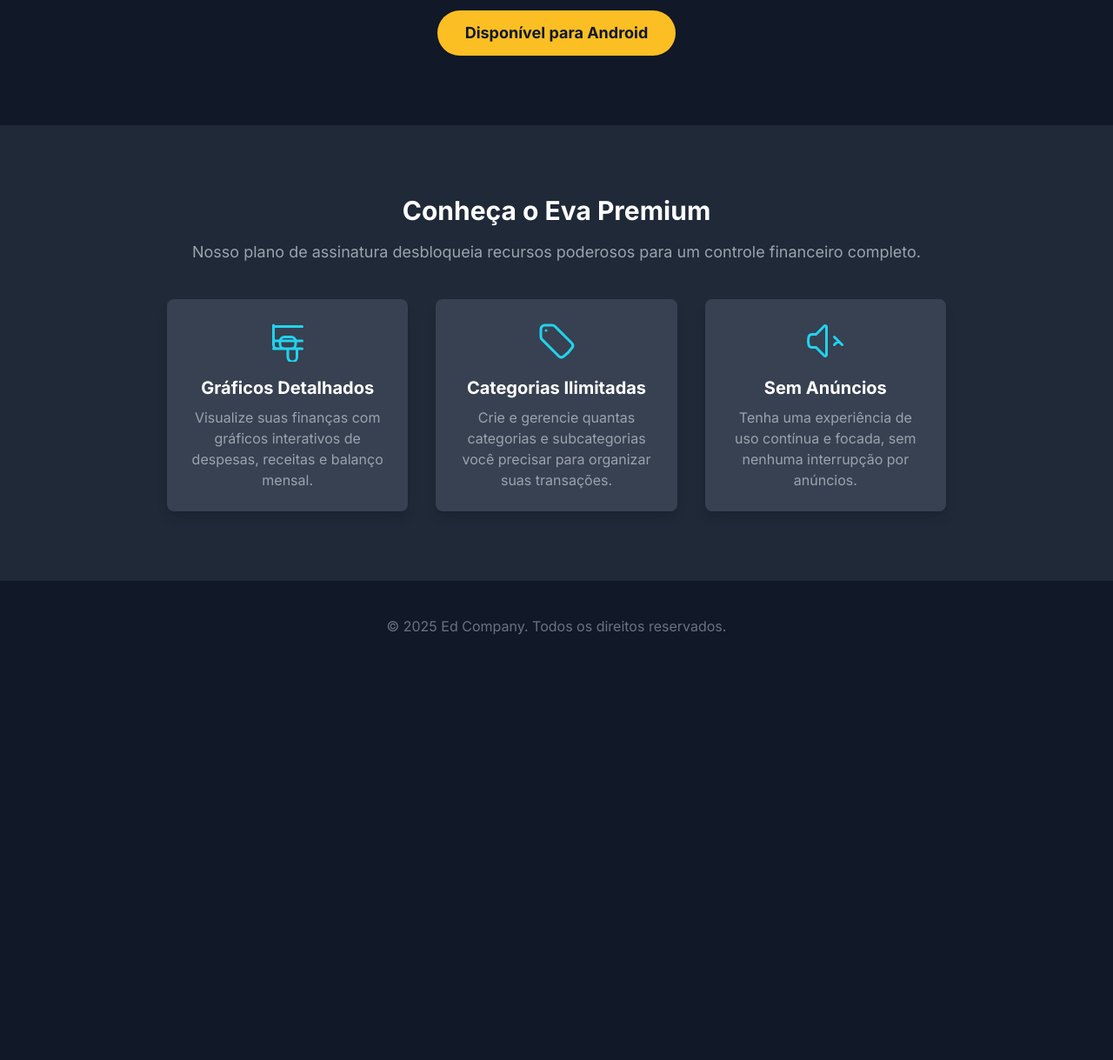
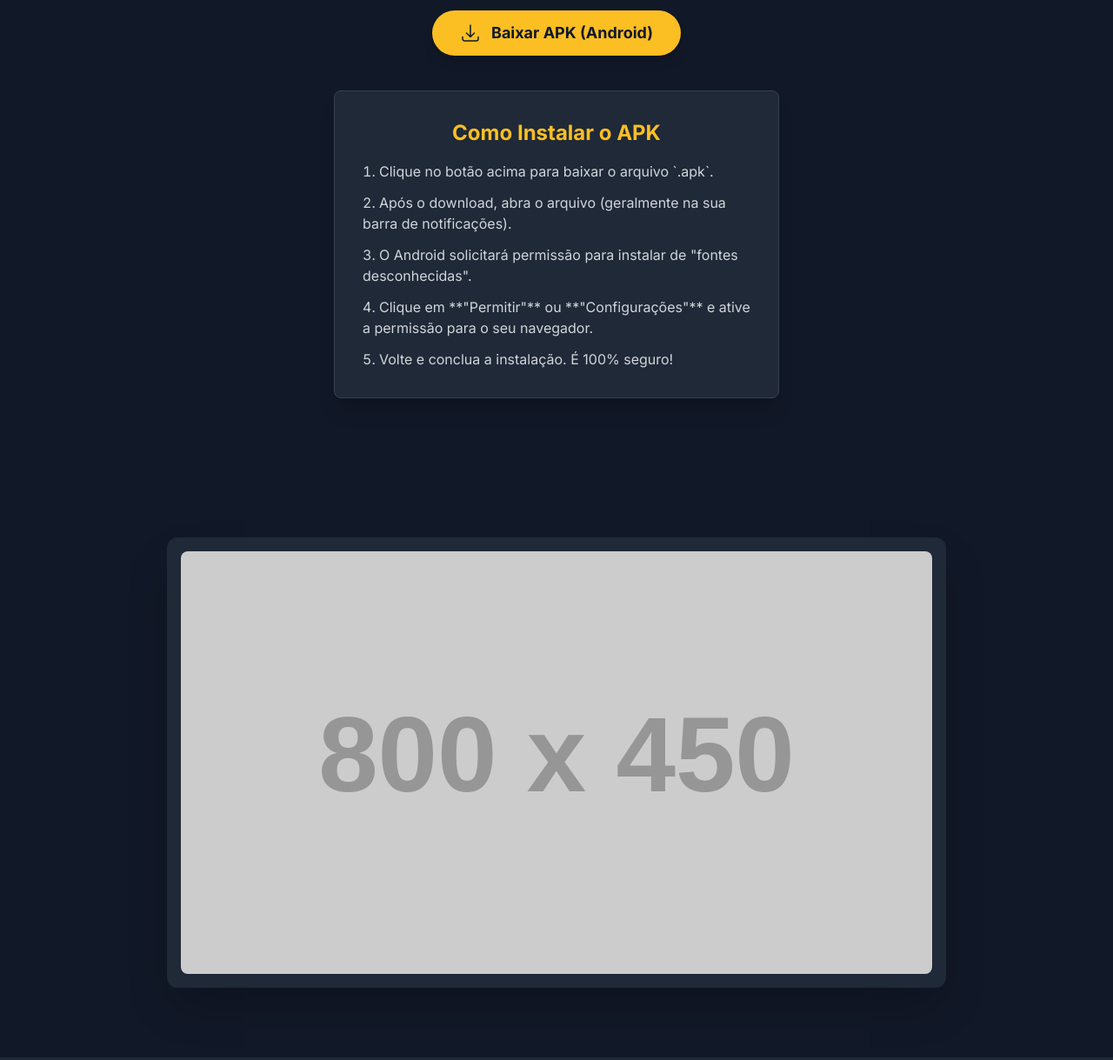
Before and after one commit to eduardoramon909/site-eva-app, a plain HTML site: page index.html in a window 1280 px wide. Shown: the part 300-1519 px from the top of the page at 87% size. Before the commit the page ends 1072 px from the top, so only its background shows below. Drawn offline with nearby package versions, Linux system fonts and the light colour scheme; placeholder pictures from the web are drawn by us.

Commit message:
Update index.html

```diff
--- a/index.html
+++ b/index.html
@@ -3,10 +3,8 @@
 <head>
     <meta charset="UTF-8">
     <meta name="viewport" content="width=device-width, initial-scale=1.0">
-    <title>Eva - Assistente Financeira</title>
-    <!-- Carrega o Tailwind CSS -->
+    <title>Eva - Assistente Financeira (Download Direto)</title>
     <script src="https://cdn.tailwindcss.com"></script>
-    <!-- Fonte Inter -->
     <link rel="preconnect" href="https://fonts.googleapis.com">
     <link rel="preconnect" href="https://fonts.gstatic.com" crossorigin>
     <link href="https://fonts.googleapis.com/css2?family=Inter:wght@400;600;700&display=swap" rel="stylesheet">
@@ -18,7 +16,6 @@
 </head>
 <body class="bg-gray-900 text-white antialiased">
 
-    <!-- Header -->
     <header class="container mx-auto px-6 py-6">
         <div class="flex items-center justify-between">
             <div class="flex items-center space-x-3">
@@ -27,11 +24,11 @@
                 </svg>
                 <span class="text-2xl font-bold text-white">Eva Assistente Financeira</span>
             </div>
+
             <span class="text-sm text-gray-400">por Ed Company</span>
         </div>
     </header>
 
-    <!-- Seção Principal -->
     <main class="container mx-auto px-6 py-20 text-center">
         <h1 class="text-4xl md:text-5xl font-bold leading-tight mb-4">
             Organize suas finanças de um jeito simples.
@@ -39,12 +36,38 @@
         <p class="text-lg text-gray-300 mb-8 max-w-2xl mx-auto">
             Eva é o seu assistente pessoal para controle de gastos, receitas e metas. Tenha uma visão clara de para onde seu dinheiro está indo.
         </p>
-        <div class="inline-block bg-amber-400 text-gray-900 font-bold py-3 px-8 rounded-full text-lg">
-            Disponível para Android
-        </div>
+
+        <a href="./eva-assistente.apk"
+           download="eva-assistente-financeira.apk"
+           class="inline-flex items-center bg-amber-400 text-gray-900 font-bold py-3 px-8 rounded-full text-lg hover:bg-amber-300 transition-transform hover:scale-105 shadow-lg">
+           <svg class="h-6 w-6 mr-3" xmlns="http://www.w3.org/2000/svg" fill="none" viewBox="0 0 24 24" stroke-width="1.5" stroke="currentColor">
+             <path stroke-linecap="round" stroke-linejoin="round" d="M3 16.5v2.25A2.25 2.25 0 0 0 5.25 21h13.5A2.25 2.25 0 0 0 21 18.75V16.5M16.5 12 12 16.5m0 0L7.5 12m4.5 4.5V3" />
+           </svg>
+            Baixar APK (Android)
+        </a>
     </main>
 
-    <!-- Seção do Premium (O que o Stripe quer saber) -->
+    <section class="container mx-auto px-6 pb-20 -mt-10">
+         <div class="max-w-lg mx-auto bg-gray-800 p-8 rounded-lg shadow-xl border border-gray-700">
+            <h3 class="text-2xl font-bold text-center mb-4 text-amber-400">Como Instalar o APK</h3>
+            <ol class="list-decimal list-inside space-y-3 text-gray-300">
+                <li>Clique no botão acima para baixar o arquivo `.apk`.</li>
+                <li>Após o download, abra o arquivo (geralmente na sua barra de notificações).</li>
+                <li>O Android solicitará permissão para instalar de "fontes desconhecidas".</li>
+                <li>Clique em **"Permitir"** ou **"Configurações"** e ative a permissão para o seu navegador.</li>
+                <li>Volte e conclua a instalação. É 100% seguro!</li>
+            </ol>
+         </div>
+    </section>
+
+    <section class="container mx-auto px-6 py-20">
+        <div class="max-w-4xl mx-auto">
+            <div class="bg-gray-800 p-4 rounded-xl shadow-2xl">
+                <img src="https://via.placeholder.com/800x450/111827/4b5563?text=Screenshot+do+App+Eva" alt="Screenshot do app Eva Assistente Financeira" class="rounded-lg w-full">
+            </div>
+        </div>
+    </section>
+
     <section class="bg-gray-800 py-20">
         <div class="container mx-auto px-6">
             <div class="max-w-4xl mx-auto text-center">
@@ -54,7 +77,6 @@
                 </p>
 
                 <div class="grid md:grid-cols-3 gap-8">
-                    <!-- Benefício 1 -->
                     <div class="bg-gray-700 p-6 rounded-lg shadow-lg">
                         <svg class="h-12 w-12 text-cyan-400 mx-auto mb-4" xmlns="http://www.w3.org/2000/svg" fill="none" viewBox="0 0 24 24" stroke-width="1.5" stroke="currentColor">
                             <path stroke-linecap="round" stroke-linejoin="round" d="M3.75 3v11.25A2.25 2.25 0 0 0 6 16.5h12M3.75 3.75h16.5M3.75 12h16.5m-16.5 4.5h16.5M12 16.5v4.875A2.625 2.625 0 0 0 14.625 24h.001A2.625 2.625 0 0 0 17.25 21.375V16.5M12 16.5h-1.875A2.625 2.625 0 0 1 7.5 13.875v-1.5A2.625 2.625 0 0 1 10.125 9.75h3.75A2.625 2.625 0 0 1 16.5 12.375v1.5A2.625 2.625 0 0 1 13.875 16.5H12Z" />
@@ -62,7 +84,6 @@
                         <h3 class="text-xl font-bold mb-2">Gráficos Detalhados</h3>
                         <p class="text-gray-400">Visualize suas finanças com gráficos interativos de despesas, receitas e balanço mensal.</p>
                     </div>
-                    <!-- Benefício 2 -->
                     <div class="bg-gray-700 p-6 rounded-lg shadow-lg">
                         <svg class="h-12 w-12 text-cyan-400 mx-auto mb-4" xmlns="http://www.w3.org/2000/svg" fill="none" viewBox="0 0 24 24" stroke-width="1.5" stroke="currentColor">
                            <path stroke-linecap="round" stroke-linejoin="round" d="M9.568 3H5.25A2.25 2.25 0 0 0 3 5.25v4.318c0 .597.237 1.17.659 1.591l9.581 9.581c.699.699 1.78.872 2.607.33a18.095 18.095 0 0 0 5.223-5.223c.542-.827.369-1.908-.33-2.607L11.16 3.66A2.25 2.25 0 0 0 9.568 3Z" />
@@ -71,22 +92,40 @@
                         <h3 class="text-xl font-bold mb-2">Categorias Ilimitadas</h3>
                         <p class="text-gray-400">Crie e gerencie quantas categorias e subcategorias você precisar para organizar suas transações.</p>
                     </div>
-                    <!-- Benefício 3 -->
                     <div class="bg-gray-700 p-6 rounded-lg shadow-lg">
                         <svg class="h-12 w-12 text-cyan-400 mx-auto mb-4" xmlns="http://www.w3.org/2000/svg" fill="none" viewBox="0 0 24 24" stroke-width="1.5" stroke="currentColor">
-                            <path stroke-linecap="round" stroke-linejoin="round" d="M17.25 9.75 19.5 12m0 0 2.25 2.25M19.5 12l-2.25 2.25m-10.5-6 4.72-4.72a.75.75 0 0 1 1.28.53v15.88a.75.75 0 0 1-1.28.53l-4.72-4.72H4.51c-.88 0-1.704-.507-1.938-1.354A9.01 9.01 0 0 1 2.25 12c0-.83.112-1.631.322-2.396C2.806 8.756 3.63 8.25 4.51 8.25H6.75Z" />
+                             <path stroke-linecap="round" stroke-linejoin="round" d="M17.25 9.75 19.5 12m0 0 2.25 2.25M19.5 12l-2.25 2.25m-10.5-6 4.72-4.72a.75.75 0 0 1 1.28.53v15.88a.75.75 0 0 1-1.28.53l-4.72-4.72H4.51c-.88 0-1.704-.507-1.938-1.354A9.01 9.01 0 0 1 2.25 12c0-.83.112-1.631.322-2.396C2.806 8.756 3.63 8.25 4.51 8.25H6.75Z" />
                         </svg>
                         <h3 class="text-xl font-bold mb-2">Sem Anúncios</h3>
                         <p class="text-gray-400">Tenha uma experiência de uso contínua e focada, sem nenhuma interrupção por anúncios.</p>
                     </div>
                 </div>
+
+                <div class="mt-12 bg-gray-700 max-w-lg mx-auto p-8 rounded-lg">
+                    <h3 class="text-2xl font-bold text-white mb-4">Desbloqueie todo o potencial</h3>
+
+                    <p class="text-gray-400 mb-6">Assinatura gerenciada diretamente no aplicativo. Baixe o app e assine o Premium para ter acesso a todos os recursos.</p>
+
+                    <a href="./eva-assistente.apk"
+                       download="eva-assistente-financeira.apk"
+                       class="inline-block bg-cyan-500 text-white font-bold py-3 px-8 rounded-full text-lg hover:bg-cyan-400 transition-transform hover:scale-105 shadow-lg">
+                        Baixar e Assinar
+                    </a>
+                </div>
+
             </div>
         </div>
     </section>
 
-    <!-- Footer -->
-    <footer class="container mx-auto px-6 py-10 text-center">
-        <p class="text-gray-500">&copy; 2025 Ed Company. Todos os direitos reservados.</p>
+    <footer class="container mx-auto px-6 py-10 text-center text-gray-500">
+        <div class="flex flex-col md:flex-row justify-center items-center space-y-4 md:space-y-0 md:space-x-6 mb-4">
+
+            <a href="./termos.html" class="hover:text-gray-300 transition-colors">Termos de Uso</a>
+            <a href="./privacidade.html" class="hover:text-gray-300 transition-colors">Política de Privacidade</a>
+
+            <a href="mailto:edcompanyadm@gmail.com" class="hover:text-gray-300 transition-colors">Suporte</a>
+        </div>
+        <p>&copy; 2025 Ed Company. Todos os direitos reservados.</p>
     </footer>
 
 </body>
```
